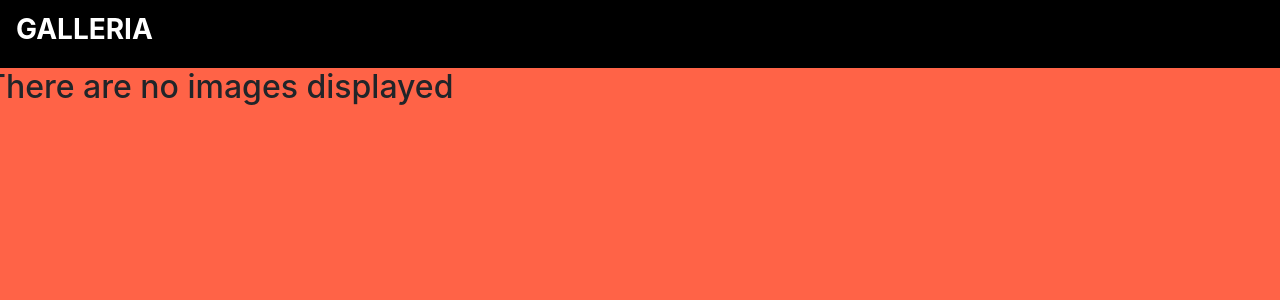
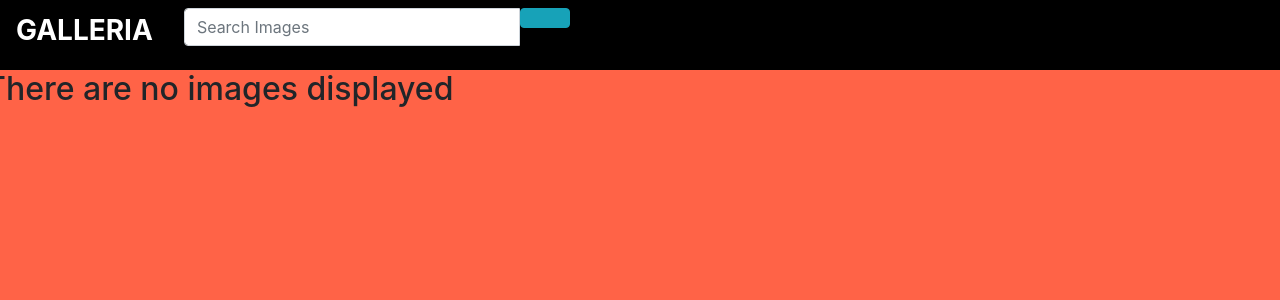
Before and after one commit to WambiruL/Gallery, a Django app: page / in a window 1280 px wide. Shown: the top 300 px of the page. Run offline with Django 3.2, Linux system fonts and the light colour scheme; data that the repository does not hold is empty; some libraries are stand-ins or nearby versions.

Commit message:
Link the search functionality to the urls

```diff
--- a/photos/templates/index.html
+++ b/photos/templates/index.html
@@ -7,7 +7,20 @@
 
 <nav class="navbar navbar-expand-lg">
     <a class="navbar-brand text-white" href="/"><h3><strong>GALLERIA</strong></h3></a>
+
+    <!--search-->
+    <div class="col-sm-4 col-md-4 navbar-right">
+        <form class="navbar-form" role="search">
+            <div class="input-group">
+                <input type="text" class="form-control" placeholder="Search Images" name="image">
+                <div class="input-group-btn">
+                    <button class="btn btn-info" type="submit" style="width: 50px; height: 20px;"><i class="glyphicon glyphicon-search"></i></button>
+                </div>
+            </div>
+        </form>
+    </div>
 </nav>
+
 
 
 {%block content%}
--- a/photos/urls.py
+++ b/photos/urls.py
@@ -3,4 +3,6 @@ from . import views
 
 urlpatterns=[
     url(r'^$',views.index,name = 'index'),
+    url(r'^$',views.image, name='image'),
+    url(r'^search/',views.search_results,name='results')
 ]
```
Also changed, not shown: photos/templates/gallery.html (deleted).
